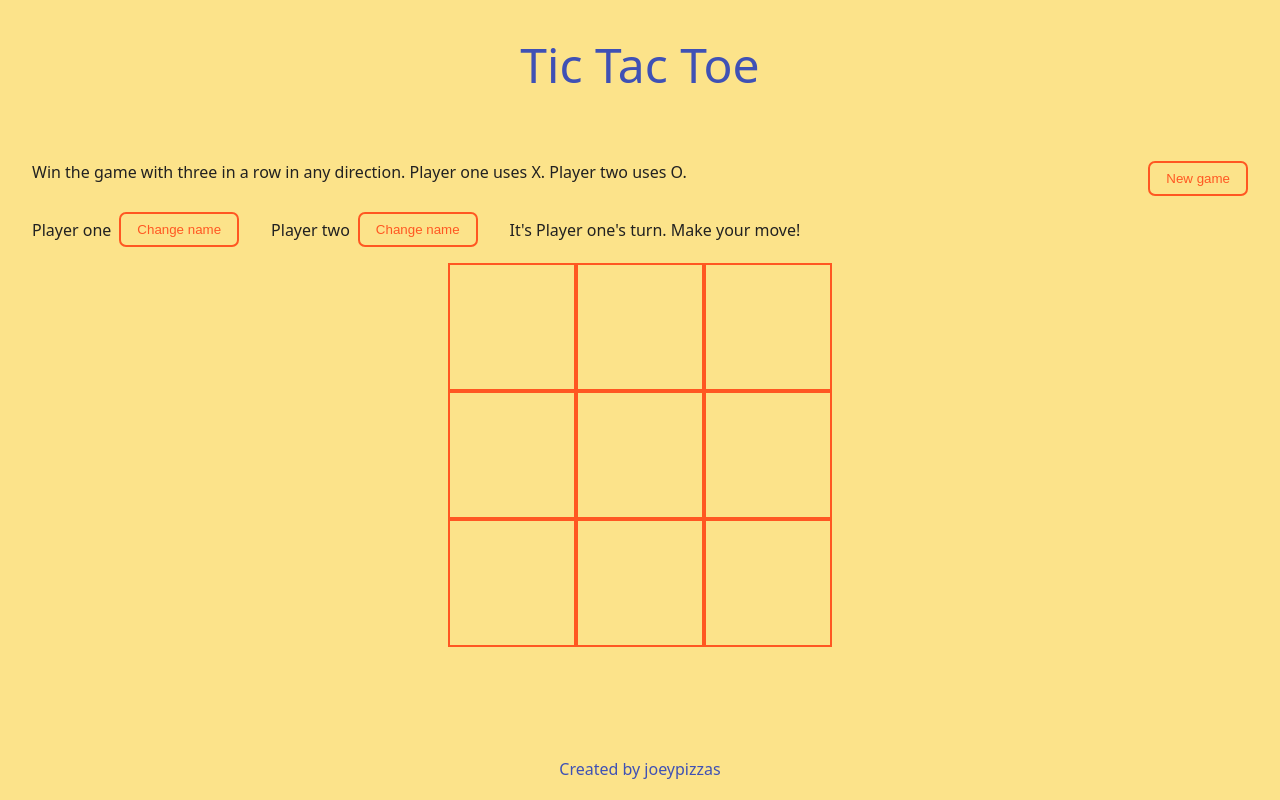
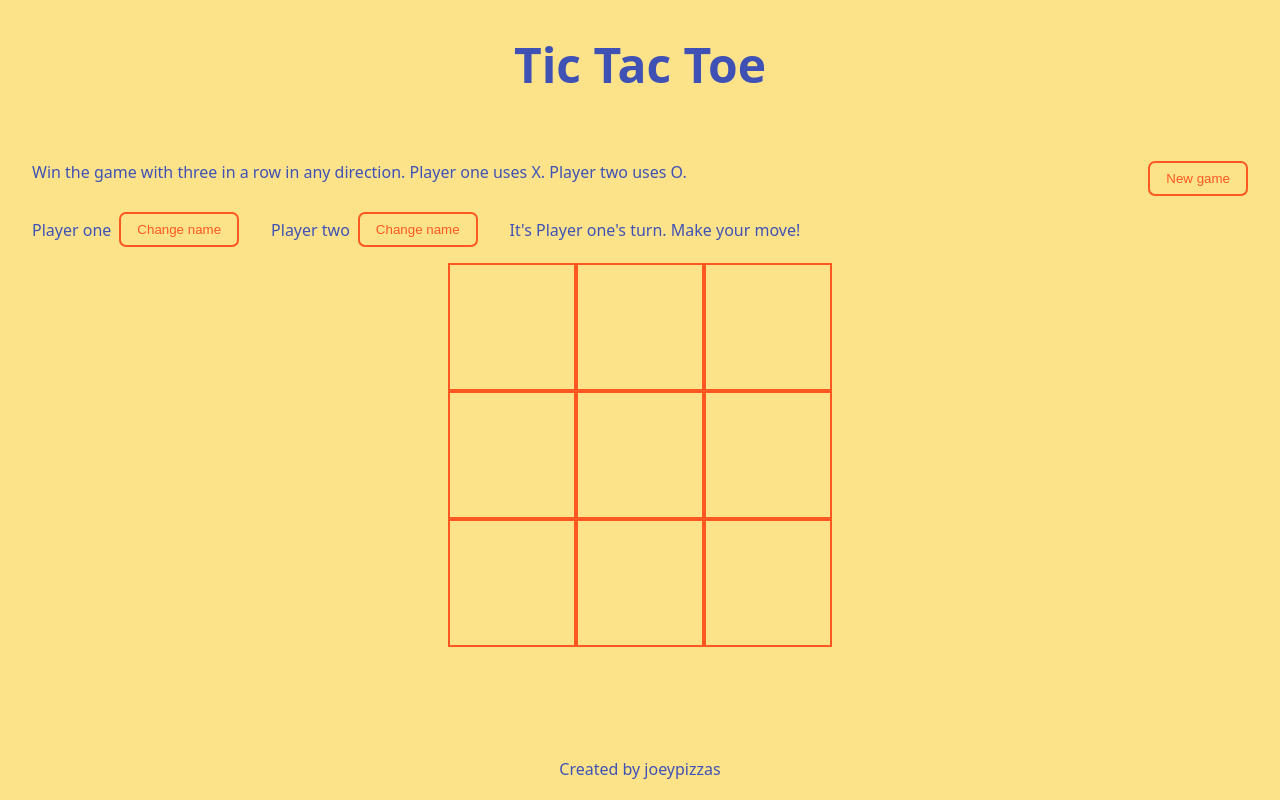
Before and after one commit to joeypizzas/odin-tic-tac-toe, a plain HTML site: page index.html in a window 1280 px wide. Drawn offline with Linux system fonts and the light colour scheme.

Commit message:
minor font weight changes

```diff
--- a/style.css
+++ b/style.css
@@ -23,6 +23,7 @@ body {
 
 #title {
     font-size: 3rem;
+    font-weight: 700;
     color: #3F51B5;
 }
 
@@ -41,7 +42,7 @@ body {
 }
 
 #instructions {
-    color: #212121;
+    color: #3F51B5;
 }
 
 button {
@@ -79,6 +80,7 @@ button:hover {
     height: 8rem;
     border-radius: 0;
     font-size: 3rem;
+    font-weight: 700;
     border-color: #FF5722;
     color:#3F51B5;
 }
@@ -100,7 +102,7 @@ button:hover {
 }
 
 .player-name {
-    color: #212121;
+    color: #3F51B5;
 }
 
 #footer-container {
```
